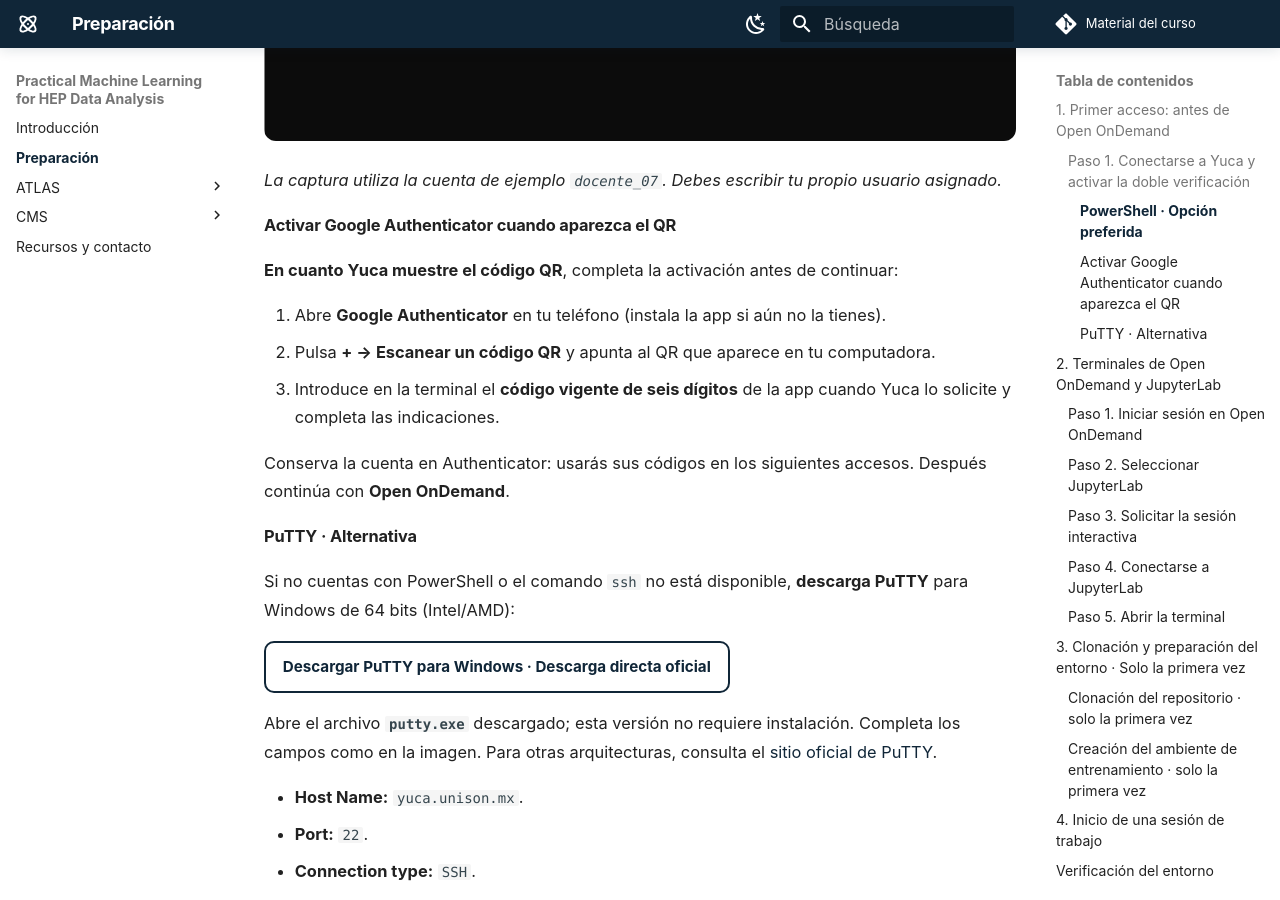
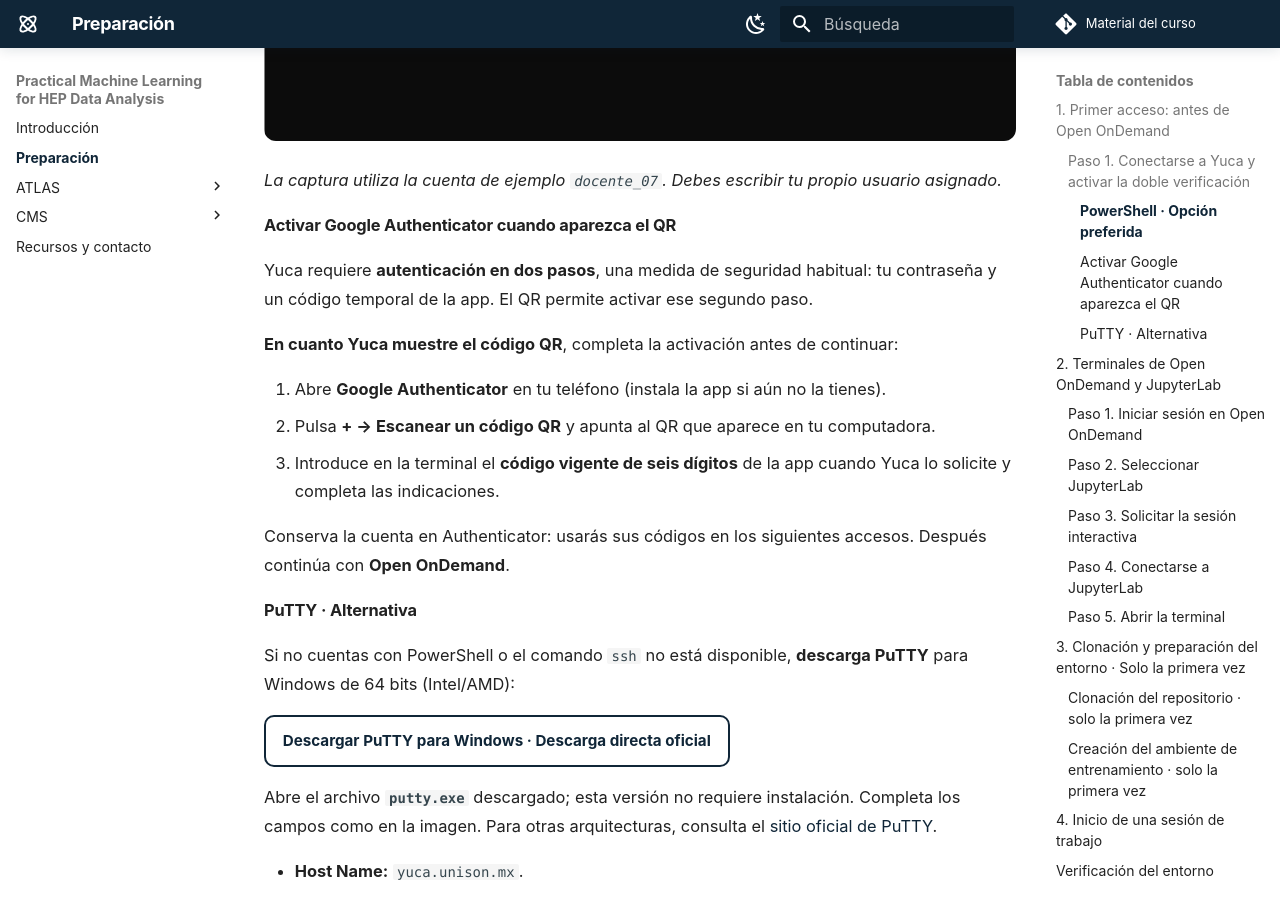
Before and after one commit to castaned/practical-ml-hep, an MkDocs documentation site: the page built from docs/preparacion.md, in a window 1280 px wide and 900 px high, scrolled down 1426 px. Built offline with MkDocs 1.6.1 and Material for MkDocs 9.7.7, drawn with Linux system fonts in a browser that asks for light colours; comment, search, counter and statistics services are not loaded.

Commit message:
Explain two-step authentication briefly beside QR activation

```diff
--- a/docs/preparacion.md
+++ b/docs/preparacion.md
@@ -31,6 +31,8 @@ En el primer acceso, entra con **el usuario y la contraseña proporcionados** y
     *La captura utiliza la cuenta de ejemplo `docente_07`. Debes escribir tu propio usuario asignado.*
 
     #### Activar Google Authenticator cuando aparezca el QR {#registrar-qr}
+
+    Yuca requiere **autenticación en dos pasos**, una medida de seguridad habitual: tu contraseña y un código temporal de la app. El QR permite activar ese segundo paso.
 
     **En cuanto Yuca muestre el código QR**, completa la activación antes de continuar:
 
```
